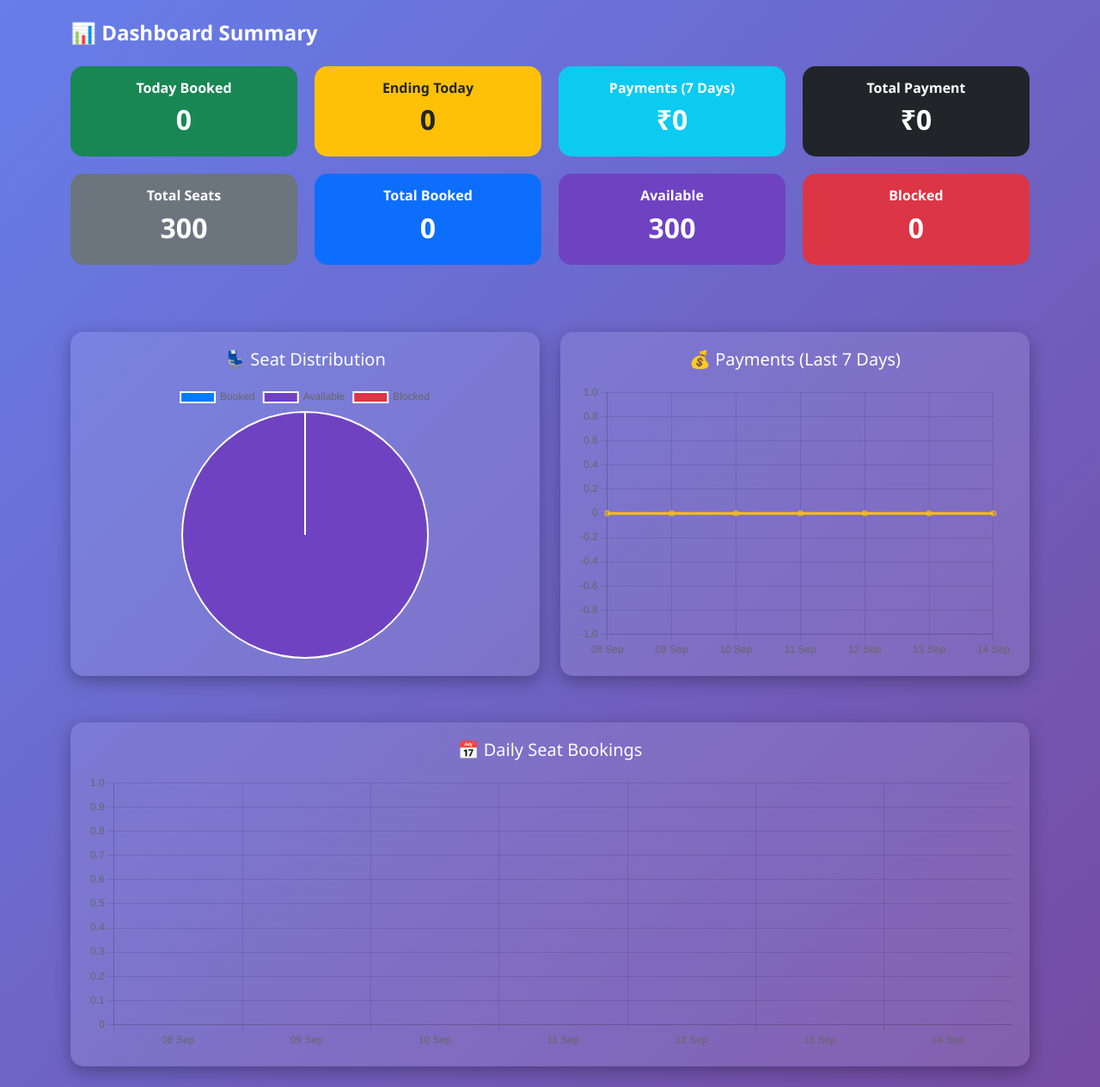
After one commit to ashish86git/test_li, a Flask app: page /dashboard in a window 1280 px wide. The commit adds this page. Shown: the whole page at 86% size. Run offline with Flask 3, Linux system fonts and the light colour scheme; the visitor is signed in with stand-in values (Sample User, id 1).

Commit message:
Add files via upload

```diff
--- /dev/null
+++ b/templates/dashboard.html
@@ -0,0 +1,170 @@
+<!DOCTYPE html>
+<html lang="en">
+<head>
+  <meta charset="UTF-8">
+  <title>Dashboard Summary</title>
+  <link href="https://cdn.jsdelivr.net/npm/bootstrap@5.3.0/dist/css/bootstrap.min.css" rel="stylesheet">
+  <script src="https://cdn.jsdelivr.net/npm/chart.js"></script>
+  <style>
+    body {
+      background: linear-gradient(135deg, #667eea, #764ba2);
+      font-family: 'Segoe UI', sans-serif;
+      min-height: 100vh;
+      color: #fff;
+    }
+    h4 {
+      font-weight: bold;
+      color: #fff;
+    }
+    .card {
+      border: none;
+      border-radius: 15px;
+      transition: transform 0.3s, box-shadow 0.3s;
+      cursor: pointer;
+      backdrop-filter: blur(10px);
+    }
+    .card:hover {
+      transform: translateY(-8px) scale(1.03);
+      box-shadow: 0 8px 25px rgba(255,255,255,0.2);
+    }
+    .card h5 {
+      font-size: 1rem;
+      font-weight: 600;
+    }
+    .card h2 {
+      font-size: 2rem;
+      font-weight: bold;
+    }
+    .dashboard-row {
+      display: grid;
+      grid-template-columns: repeat(auto-fit, minmax(250px, 1fr));
+      gap: 20px;
+    }
+    .chart-container {
+      background: rgba(255,255,255,0.1);
+      border-radius: 15px;
+      padding: 20px;
+      margin-top: 30px;
+      box-shadow: 0 6px 20px rgba(0,0,0,0.3);
+      height: 400px;
+    }
+    canvas {
+      max-height: 320px !important;
+    }
+  </style>
+</head>
+<body>
+<div class="container py-4">
+  <h4 class="mb-4">📊 Dashboard Summary</h4>
+
+  <!-- Cards -->
+  <div class="dashboard-row">
+    <div class="card bg-success text-white p-3 text-center">
+      <h5>Today Booked</h5><h2>{{ today_booked }}</h2>
+    </div>
+    <div class="card bg-warning text-dark p-3 text-center">
+      <h5>Ending Today</h5><h2>{{ today_ending }}</h2>
+    </div>
+    <div class="card bg-info text-white p-3 text-center">
+      <h5>Payments (7 Days)</h5><h2>₹{{ last7days_payment }}</h2>
+    </div>
+    <div class="card bg-dark text-white p-3 text-center">
+      <h5>Total Payment</h5><h2>₹{{ total_payment }}</h2>
+    </div>
+    <div class="card bg-secondary text-white p-3 text-center">
+      <h5>Total Seats</h5><h2>{{ total_seats }}</h2>
+    </div>
+    <div class="card bg-primary text-white p-3 text-center">
+      <h5>Total Booked</h5><h2>{{ total_booked }}</h2>
+    </div>
+    <div class="card text-white p-3 text-center" style="background:#6f42c1;">
+      <h5>Available</h5><h2>{{ total_available }}</h2>
+    </div>
+    <div class="card bg-danger text-white p-3 text-center">
+      <h5>Blocked</h5><h2>{{ total_blocked }}</h2>
+    </div>
+  </div>
+
+  <!-- Charts -->
+  <div class="row mt-5">
+    <div class="col-md-6">
+      <div class="chart-container">
+        <h5 class="text-center mb-3">💺 Seat Distribution</h5>
+        <canvas id="seatsChart"></canvas>
+      </div>
+    </div>
+    <div class="col-md-6">
+      <div class="chart-container">
+        <h5 class="text-center mb-3">💰 Payments (Last 7 Days)</h5>
+        <canvas id="paymentsChart"></canvas>
+      </div>
+    </div>
+  </div>
+
+  <div class="row mt-4">
+    <div class="col-md-12">
+      <div class="chart-container">
+        <h5 class="text-center mb-3">📅 Daily Seat Bookings</h5>
+        <canvas id="bookingsChart"></canvas>
+      </div>
+    </div>
+  </div>
+</div>
+
+<script>
+  // Pie chart for seats
+  new Chart(document.getElementById("seatsChart"), {
+    type: "pie",
+    data: {
+      labels: ["Booked", "Available", "Blocked"],
+      datasets: [{
+        data: [{{ total_booked }}, {{ total_available }}, {{ total_blocked }}],
+        backgroundColor: ["#007bff", "#6f42c1", "#dc3545"]
+      }]
+    }
+  });
+
+  // Line chart for payments
+  new Chart(document.getElementById("paymentsChart"), {
+    type: "line",
+    data: {
+      labels: {{ labels|tojson }},
+      datasets: [{
+        label: "Payments (₹)",
+        data: {{ payments_by_day|tojson }},
+        borderColor: "#ffc107",
+        backgroundColor: "rgba(255,193,7,0.3)",
+        fill: true,
+        tension: 0.3
+      }]
+    },
+    options: {
+      responsive: true,
+      maintainAspectRatio: false,
+      plugins: { legend: { display: false } }
+    }
+  });
+
+  // Bar chart for seat bookings
+  new Chart(document.getElementById("bookingsChart"), {
+    type: "bar",
+    data: {
+      labels: {{ labels|tojson }},
+      datasets: [{
+        label: "Seats Booked",
+        data: {{ bookings_by_day|tojson }},
+        backgroundColor: "#28a745"
+      }]
+    },
+    options: {
+      responsive: true,
+      maintainAspectRatio: false,
+      plugins: { legend: { display: false } },
+      scales: {
+        y: { beginAtZero: true }
+      }
+    }
+  });
+</script>
+</body>
+</html>
```
Also changed, not shown: templates/admin_dashboard.html (+40 -0 lines).
